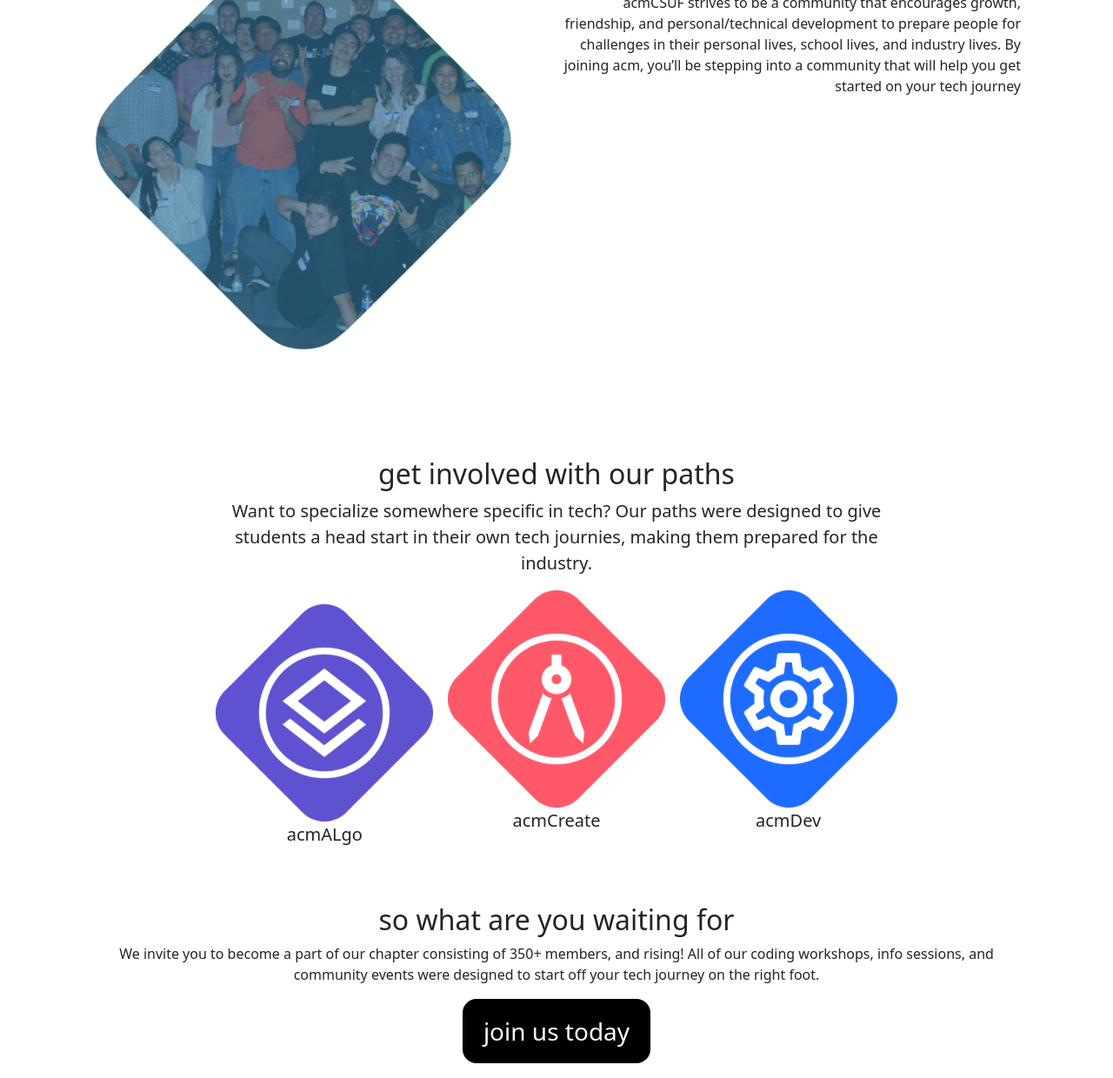
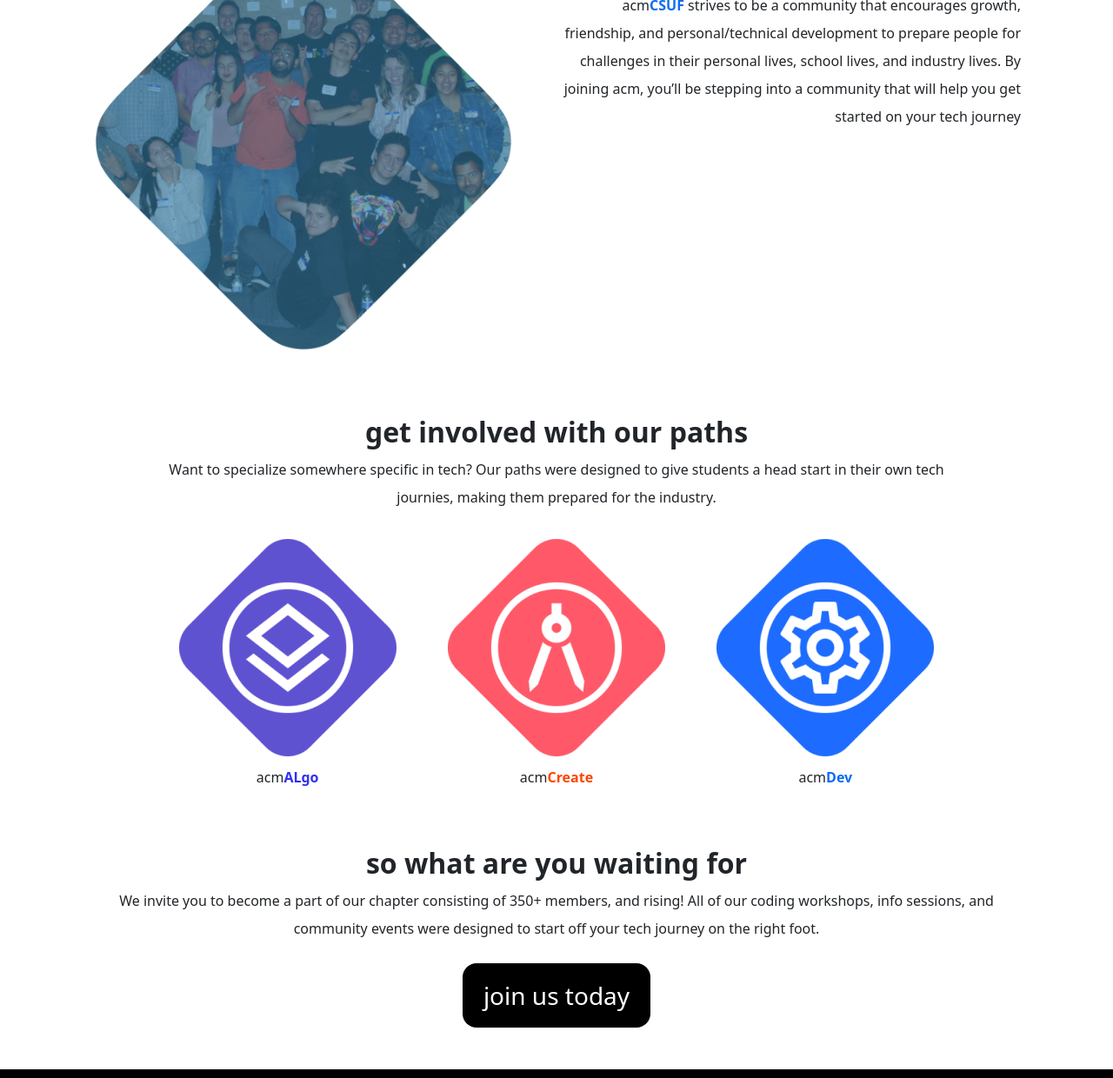
Before and after one commit to koredebanfe/csuf, a plain HTML site: page index.html in a window 1280 px wide. Shown: the part 739-1979 px from the top of the page at 87% size. Drawn offline with Linux system fonts and the light colour scheme.

Commit message:
updating files

```diff
--- a/css/index.css
+++ b/css/index.css
@@ -1,10 +1,10 @@
 
-.nav--item .node--colour {
+ul .nav--item .node--colour {
    color: hsl(356, 100%, 66%);
 }
 
 .csuf--paths {
-   max-width: 70vw;
+   max-width: 80vw;
    margin: auto;
    text-align: center;
 }
@@ -14,3 +14,19 @@
    margin: auto;
    text-align: center;
 }
+
+.csuf--colour {
+   color: #0d6cf1;
+}
+
+.algo {
+   color: rgb(48, 48, 241);
+}
+
+.colour--logo {
+   color: orangered;
+}
+
+.dev {
+   color: #0d6cf1;
+}
--- a/index.html
+++ b/index.html
@@ -27,7 +27,7 @@
                 <a class="nav-link" href="">paths</a>
               </li>
               <li class="nav-item ms-md-5">
-                <a class="nav-link" href="">node<span class="node--colour" >Buds</span></a>
+                <a class="nav-link" href="">node<span style="color:hsl(356, 100%, 66%)" >Buds</span></a>
               </li>
               <li class="nav-item">
                 <a class="nav-link" href="">connect</a>
@@ -39,9 +39,9 @@
 
       <main class="text-sm-center px-sm-3 px-md-4 mx-sm-2 fs-sm-5">
         <section class="csuf--community d-md-flex pt-4">
-            <div class="align-self-center text-lg-start">
-              <h1 class="">
-                We are the largest tech community at <span class="colour--name">CSUF</span>
+            <div class="align-self-center text-lg-start ">
+              <h1 class="fs-sm-5">
+                We are the largest tech community at <span class="algo fw-bolder">CSUF</span>
               </h1>
 
               <a href="#" class="d-inline-block text-decoration-none text-white bg-black fs-3 px-4 py-3 my-5 rounded-4">join us today</a>
@@ -55,16 +55,16 @@
           <div class="container">
              <section class="csuf--why d-md-grid my-5 row">
                  <div class="row">
-                    <div class="col col-6">
+                    <div class="col col-12 col-lg-6">
                         <img src="./img/Diamond.png" alt="diamond" class="img-fluid">
                       </div>
 
-                      <div class="col col-6  mt-5 text-md-end mr-md-5">
-                        <h2>
+                      <div class="col col-12 col-lg-6  mt-5 text-sm-center text-md-end mr-md-5 lh-lg">
+                        <h2 class="fw-bolder">
                           Why should you join acm?
                         </h2>
                         <p>
-                          acmCSUF strives to be a community that encourages
+                          acm<span class="csuf--colour fw-semibold">CSUF</span> strives to be a community that encourages
                           growth, friendship, and personal/technical development
                           to prepare people for challenges in their personal lives,
                           school lives, and industry lives.  By joining acm, you’ll
@@ -78,8 +78,8 @@
               </section>
           </div>
 
-          <section class="csuf--paths fs-5 p-5">
-              <h2>
+          <section class="csuf--paths fs-6 lh-lg px-md-5">
+              <h2 class="fw-bolder">
                   get involved with our paths
               </h2>
               <p>
@@ -91,32 +91,32 @@
               <div class="csuf--paths--path d-md-flex justify-content-around">
                   <figure class="my-3">
                       <img src="./img/acmAlgo.png" alt="acmalgo">
-                      <figcaption>
-                          acmALgo
+                      <figcaption class="mt-2 mb-5">
+                          acm<span class="algo fw-semibold">ALgo</span>
                       </figcaption>
                   </figure>
 
-                  <figure>
+                  <figure class="my-3">
                     <img src="./img/acmCreate.png" alt="acmCreate">
-                    <figcaption>
-                         <span class="colour--logo">acmCreate</span>
+                    <figcaption class="mt-2 mb-5">
+                        acm<span class="colour--logo fw-semibold">Create</span>
                     </figcaption>
                 </figure>
 
-                <figure>
+                <figure class="my-3">
                     <img src="./img/acmDev.png" alt="acmDev">
-                    <figcaption>
-                        acmDev
+                    <figcaption class="mt-2 mb-5">
+                        acm<span class="dev fw-semibold">Dev</span>
                     </figcaption>
                 </figure>
               </div>
           </section>
 
           <section class="csuf--join">
-              <h2>
+              <h2 class="fw-bolder">
                   so what are you waiting for
               </h2>
-              <p>
+              <p class="lh-lg mb-4 mt-2">
                 We invite you to become a part of our chapter consisting of 350+ members, and rising!
                 All of our coding workshops, info sessions, and community events were designed
                 to start off your tech journey on the right foot.
```
